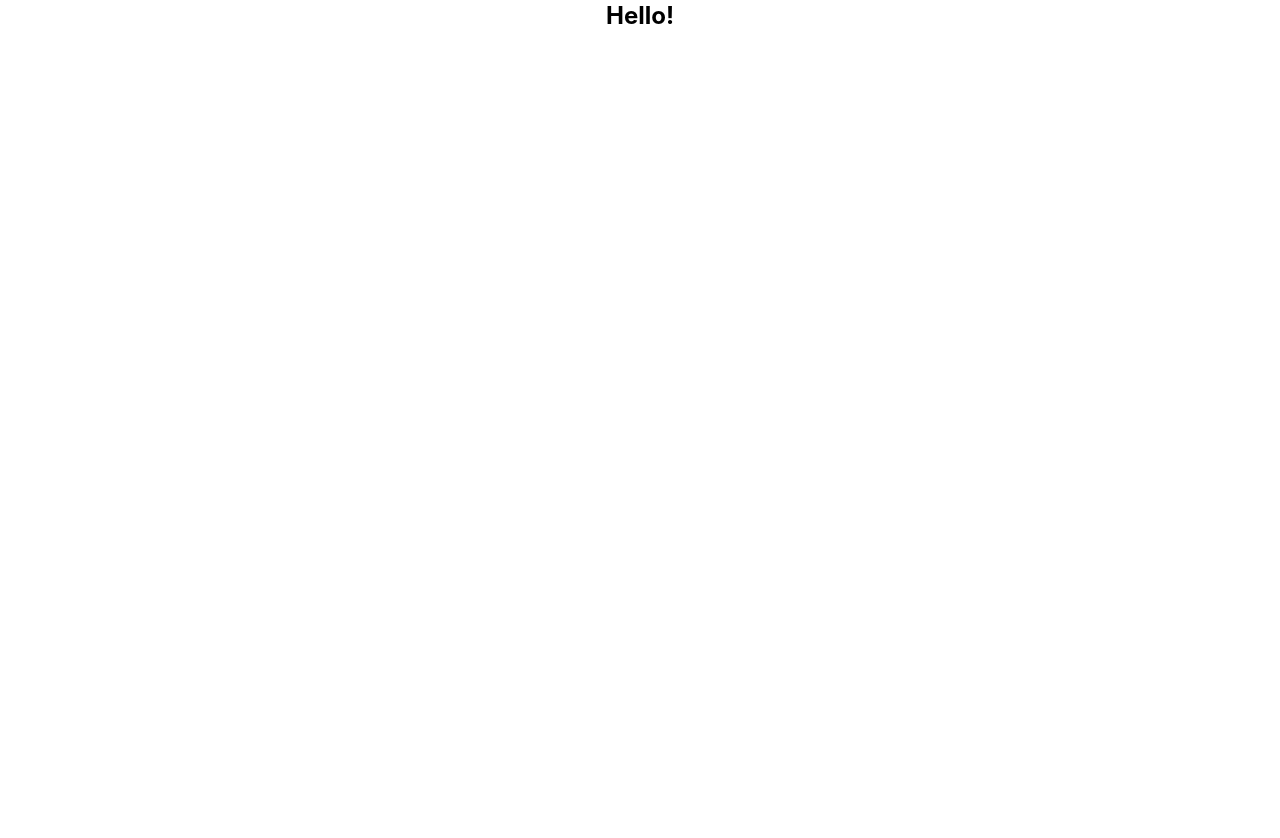
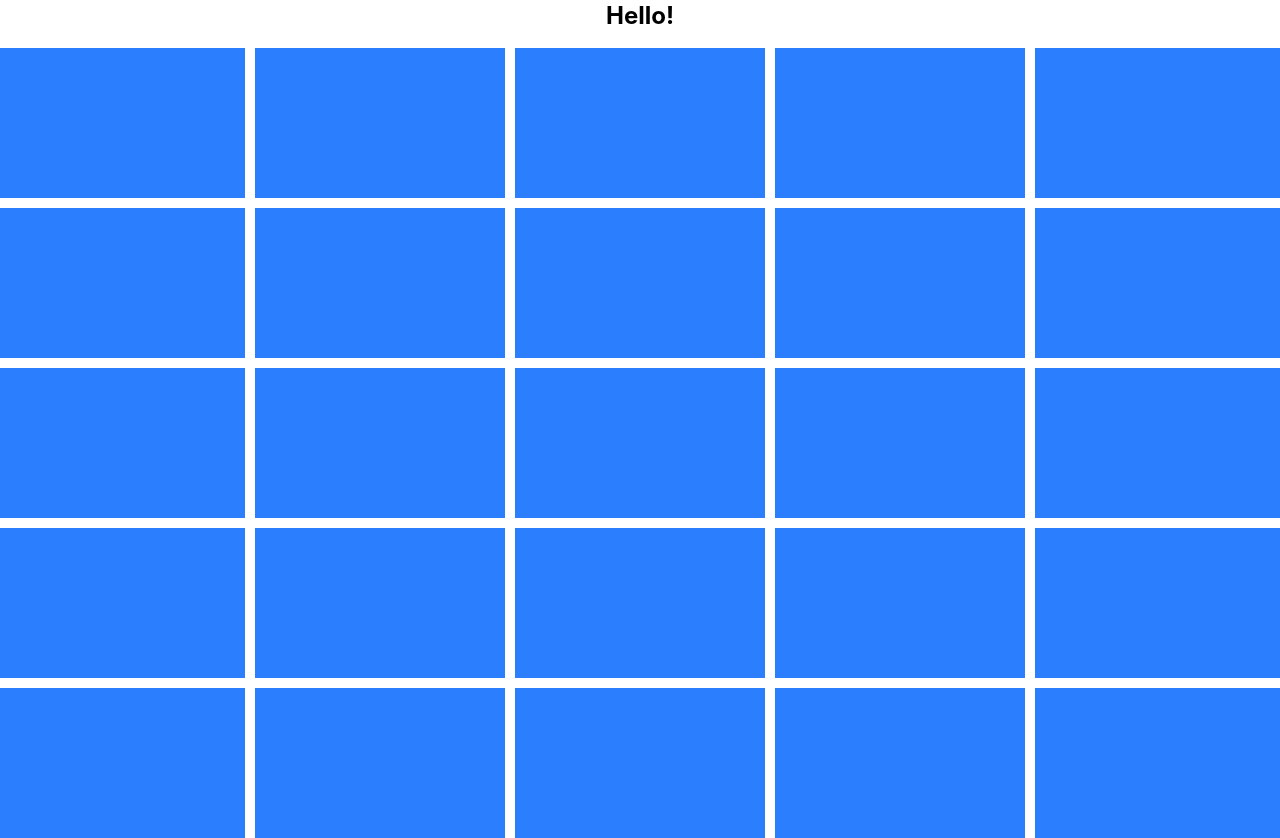
Before and after one commit to Toy085/What-is-Quiz, a SvelteKit app: page /create in a window 1280 px wide. Before the commit the page ends 800 px from the top, so only its background shows below. Built offline with nearby package versions, Linux system fonts and the light colour scheme.

Commit message:
Add game board to create page

```diff
--- a/src/routes/create/+page.svelte
+++ b/src/routes/create/+page.svelte
@@ -1 +1,48 @@
 <h1 class="text-2xl font-bold mb-4 text-center">Hello!</h1>
+<div class="gameboard" id="gameBoard">
+    <div class="cell bg-blue-500 hover:bg-blue-700" data-index="0"></div>
+    <div class="cell bg-blue-500 hover:bg-blue-700" data-index="1"></div>
+    <div class="cell bg-blue-500 hover:bg-blue-700" data-index="2"></div>
+    <div class="cell bg-blue-500 hover:bg-blue-700" data-index="3"></div>
+    <div class="cell bg-blue-500 hover:bg-blue-700" data-index="4"></div>
+    <div class="cell bg-blue-500 hover:bg-blue-700" data-index="5"></div>
+    <div class="cell bg-blue-500 hover:bg-blue-700" data-index="6"></div>
+    <div class="cell bg-blue-500 hover:bg-blue-700" data-index="7"></div>
+    <div class="cell bg-blue-500 hover:bg-blue-700" data-index="8"></div>
+    <div class="cell bg-blue-500 hover:bg-blue-700" data-index="9"></div>
+    <div class="cell bg-blue-500 hover:bg-blue-700" data-index="10"></div>
+    <div class="cell bg-blue-500 hover:bg-blue-700" data-index="12"></div>
+    <div class="cell bg-blue-500 hover:bg-blue-700" data-index="13"></div>
+    <div class="cell bg-blue-500 hover:bg-blue-700" data-index="14"></div>
+    <div class="cell bg-blue-500 hover:bg-blue-700" data-index="15"></div>
+    <div class="cell bg-blue-500 hover:bg-blue-700" data-index="16"></div>
+    <div class="cell bg-blue-500 hover:bg-blue-700" data-index="17"></div>
+    <div class="cell bg-blue-500 hover:bg-blue-700" data-index="18"></div>
+    <div class="cell bg-blue-500 hover:bg-blue-700" data-index="19"></div>
+    <div class="cell bg-blue-500 hover:bg-blue-700" data-index="20"></div>
+    <div class="cell bg-blue-500 hover:bg-blue-700" data-index="21"></div>
+    <div class="cell bg-blue-500 hover:bg-blue-700" data-index="22"></div>
+    <div class="cell bg-blue-500 hover:bg-blue-700" data-index="23"></div>
+    <div class="cell bg-blue-500 hover:bg-blue-700" data-index="24"></div>
+    <div class="cell bg-blue-500 hover:bg-blue-700" data-index="25"></div>
+</div>
+<style>
+    .gameboard {
+        display: grid;
+        grid-template-columns: repeat(5, 250px);
+        grid-template-rows: repeat(5, 150px);
+        gap: 10px;
+        justify-content: center;
+        align-items: center;
+    }
+
+    .cell {
+        width: 250px;
+        height: 150px;
+        display: flex;
+        justify-content: center;
+        align-items: center;
+        font-size: 2rem;
+        cursor: pointer;
+    }
+</style>
```
